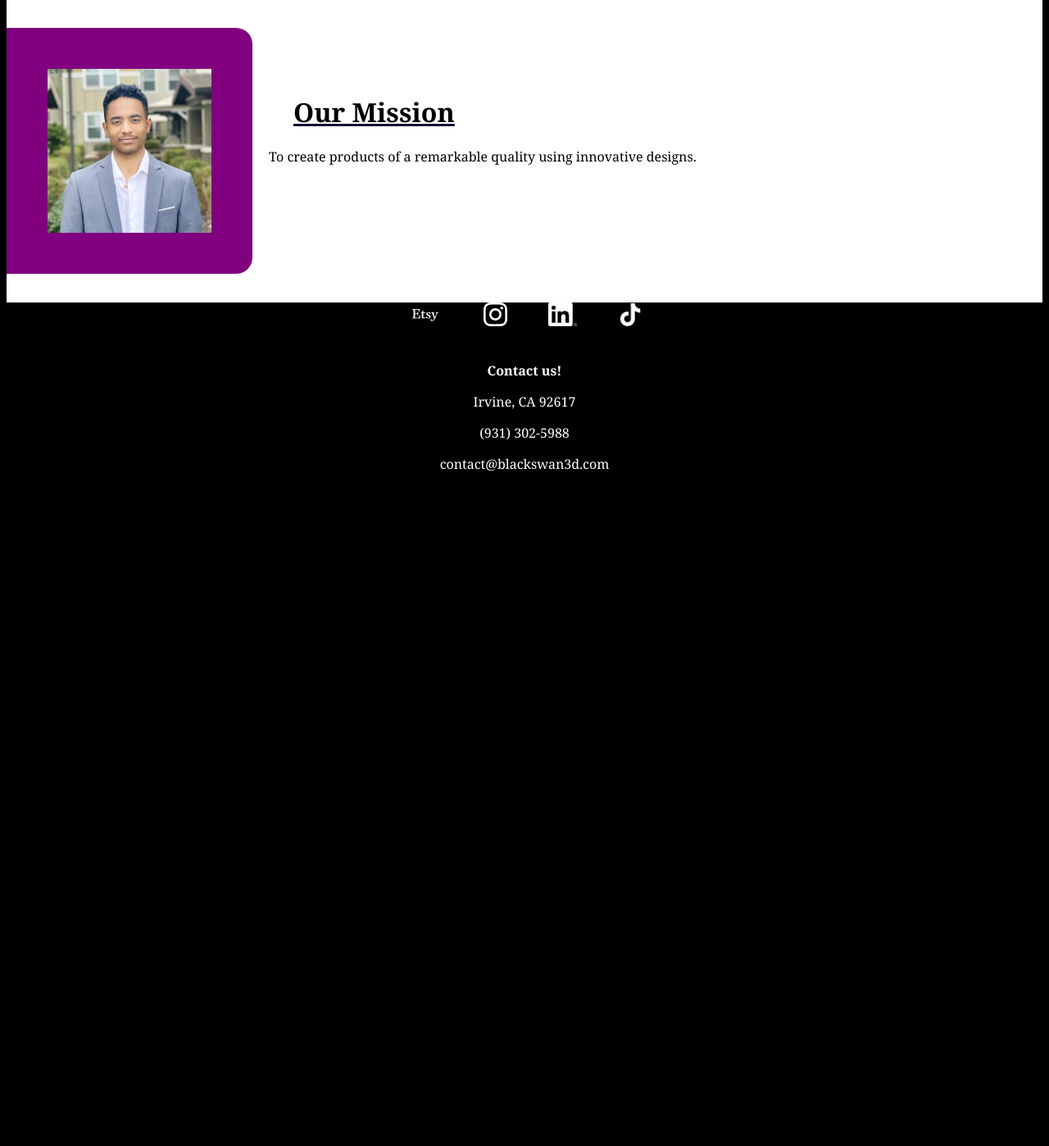
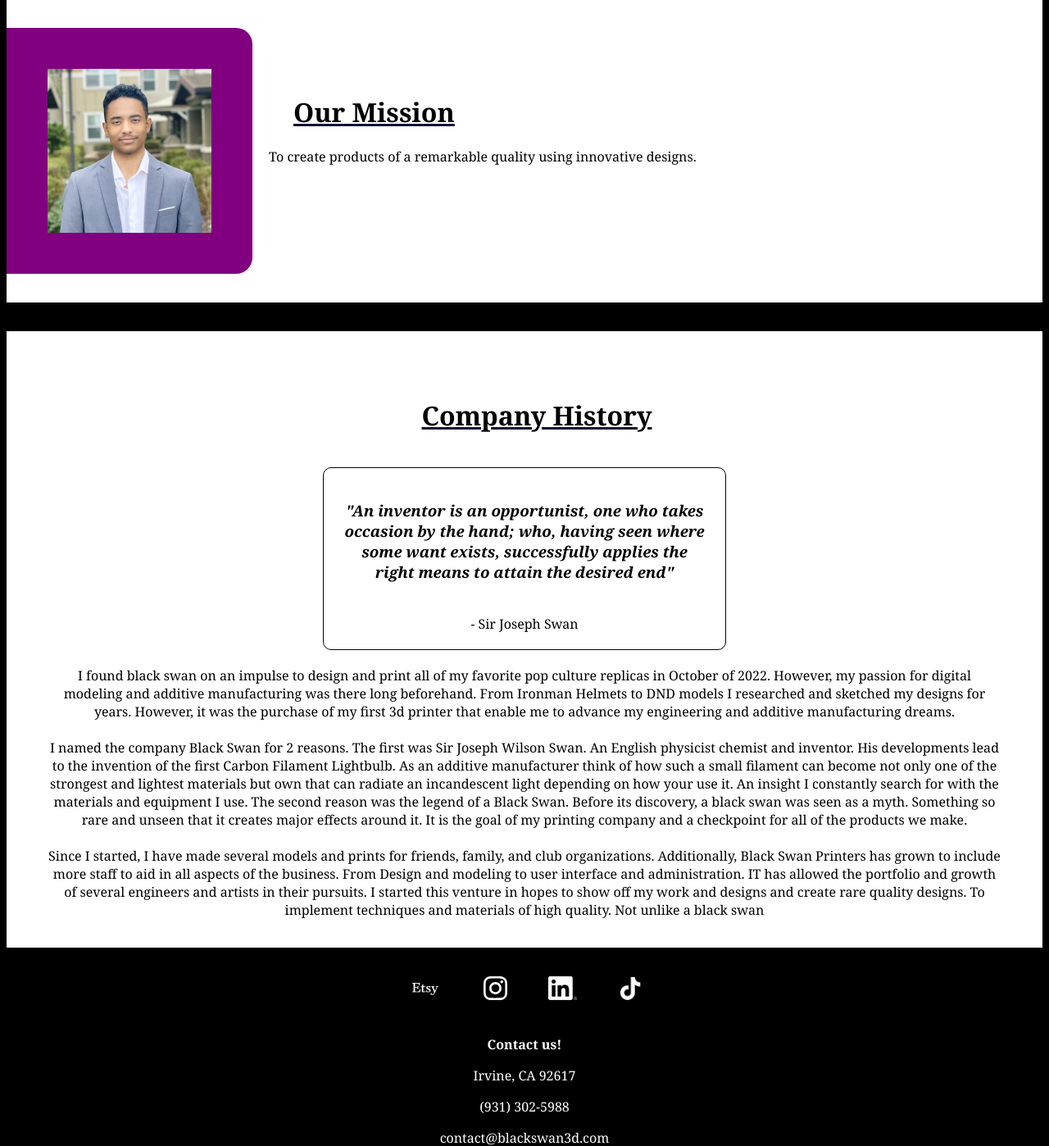
Before and after one commit to blackswan3dprinting/blackswan3dprinting.github.io, a Flask app: page /about/ in a window 1280 px wide. Shown: the part 109-1507 px from the top of the page at 82% size. Before the commit the page ends 684 px from the top, so only its background shows below. Run offline with Flask 2, Linux system fonts and the light colour scheme; style sheets or scripts are compiled from the project's sources.

Commit message:
feat: about page structure

```diff
--- a/src/bs3d/website/static/styles/about.scss
+++ b/src/bs3d/website/static/styles/about.scss
@@ -116,3 +116,43 @@ footer {
 
     border-radius: 0 20px 20px 0;
 }
+
+#history {
+    display: flex;
+    flex-direction: column;
+
+    justify-content: center;
+    align-items: center;
+
+    background-color: white;
+    color: black;
+
+    margin: 35px 0;
+    padding: 0 0 35px 0;
+
+    h1 {
+        @include header-text($DARKBLUE)
+    }
+
+    p {
+        text-align: center;
+        margin: 0 50px;
+    }
+}
+
+#joseph-swan-quote {
+    min-width: 250px;
+    max-width: 450px;
+
+    padding: 20px;
+    border: 1px solid $BLACK;
+    border-radius: 10px;
+
+    text-align: center;
+
+    margin: 20px 10px;
+
+    h3 {
+        font-style: italic;
+    }
+}
--- a/src/bs3d/website/templates/about.html
+++ b/src/bs3d/website/templates/about.html
@@ -52,7 +52,19 @@
             </div>
 
             <div id="history">
+                <h1>Company History</h1>
 
+                <div id="joseph-swan-quote">
+                    <h3>"An inventor is an opportunist, one who takes occasion by the hand; who, having seen where some want exists, successfully applies the right means to attain the desired end"</h3>
+                    <br>
+                    <p>- Sir Joseph Swan</p>
+                </div>
+
+                <p>I found black swan on an impulse to design and print all of my favorite pop culture replicas in October of 2022. However, my passion for digital modeling and additive manufacturing was there long beforehand. From Ironman Helmets to DND models I researched and sketched my designs for years. However, it was the purchase of my first 3d printer that enable me to advance my engineering and additive manufacturing dreams. </p>
+                <br>
+                <p>I named the company Black Swan for 2 reasons. The first was Sir Joseph Wilson Swan. An English physicist chemist and inventor. His developments lead to the invention of the first Carbon Filament Lightbulb. As an additive manufacturer think of how such a small filament can become not only one of the strongest and lightest materials but own that can radiate an incandescent light depending on how your use it. An insight I constantly search for with the materials and equipment I use. The second reason was the legend of a Black Swan. Before its discovery, a black swan was seen as a myth. Something so rare and unseen that it creates major effects around it. It is the goal of my printing company and a checkpoint for all of the products we make.</p>
+                <br>
+                <p>	Since I started, I have made several models and prints for friends, family, and club organizations. Additionally, Black Swan Printers has grown to include more staff to aid in all aspects of the business. From Design and modeling to user interface and administration. IT has allowed the portfolio and growth of several engineers and artists in their pursuits. I started this venture in hopes to show off my work and designs and create rare quality designs. To implement techniques and materials of high quality. Not unlike a black swan</p>
             </div>
         </div>
 
```
